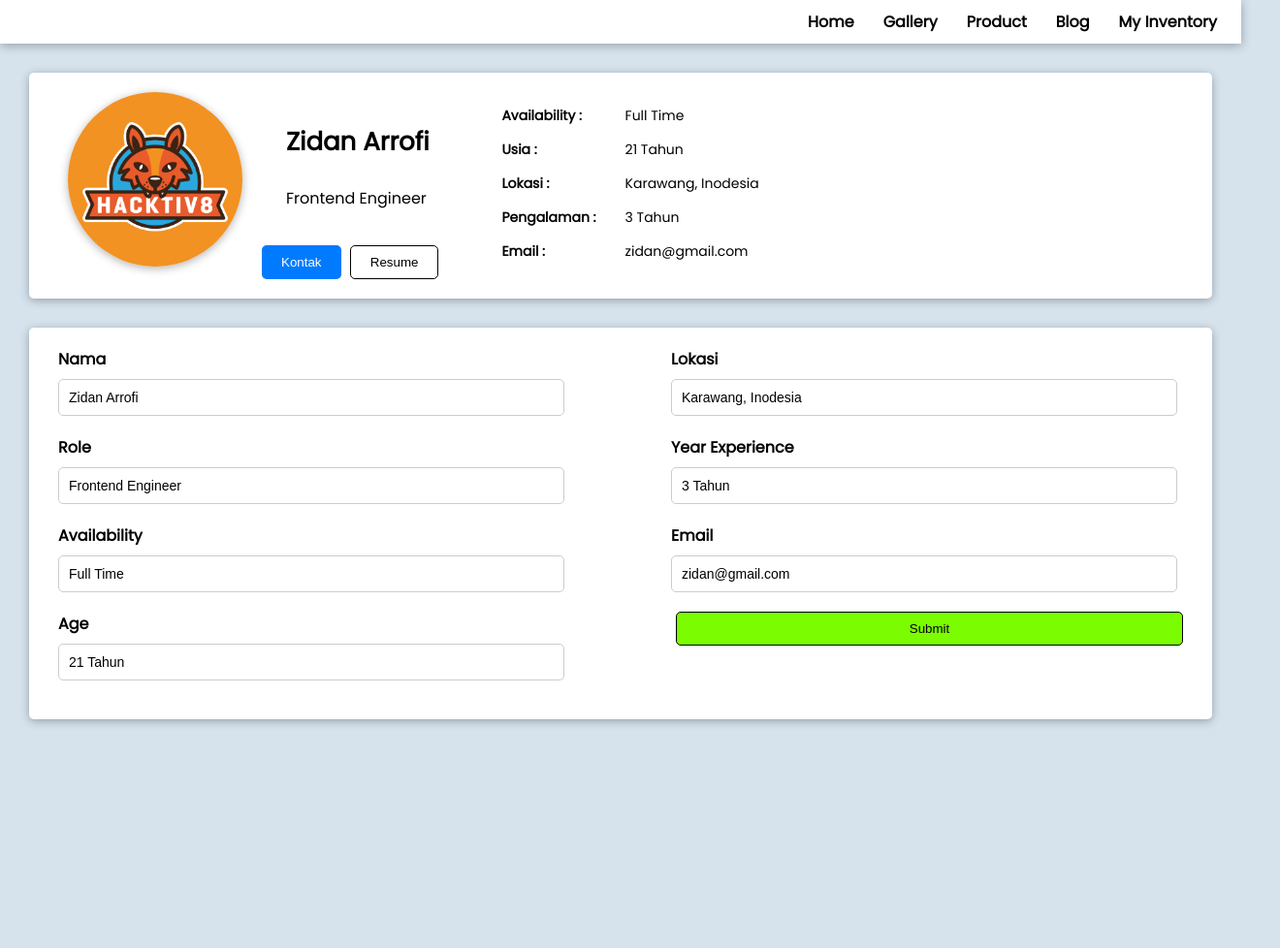
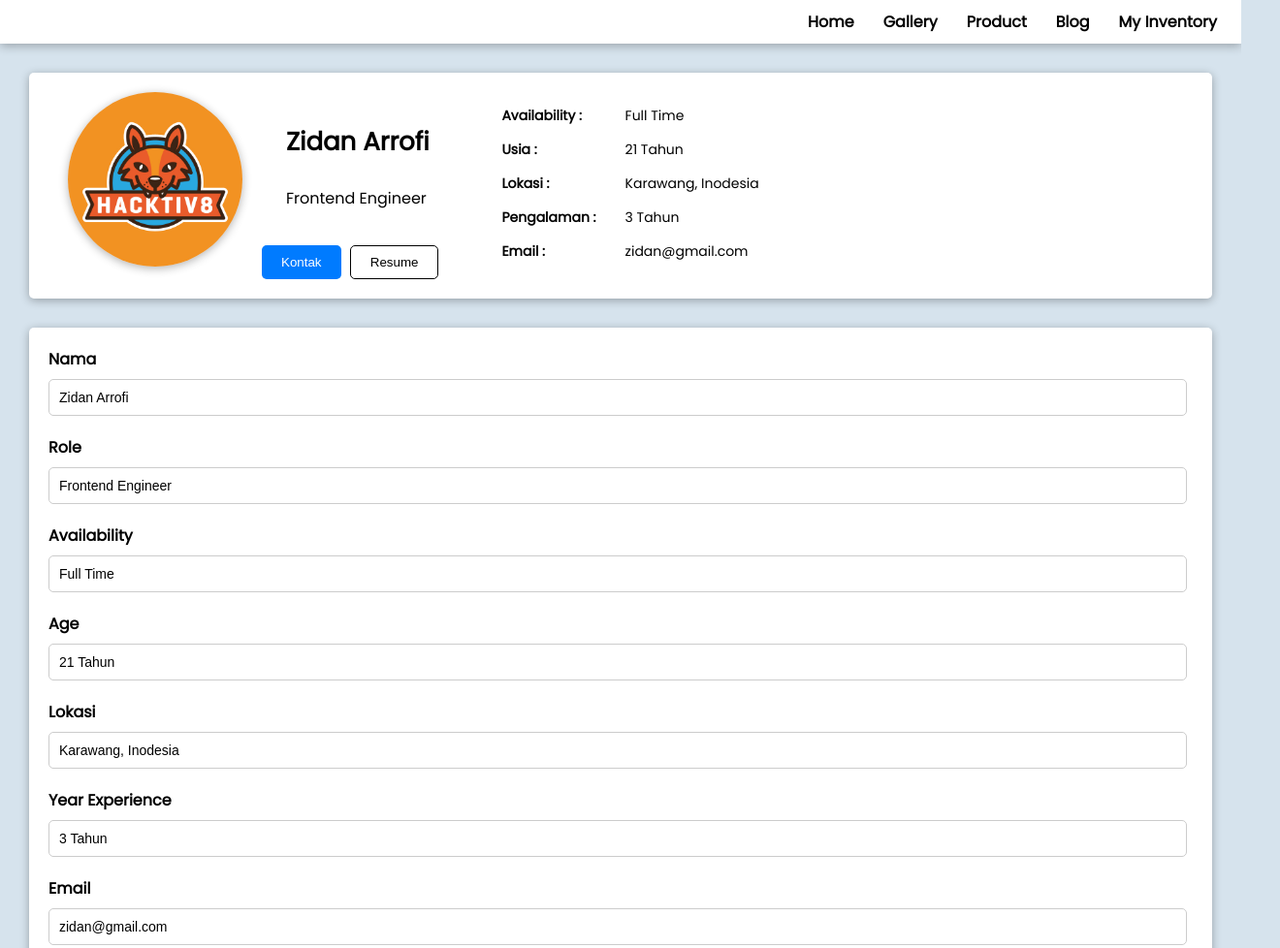
Before and after one commit to ZidanArrofi/zidanarrofi_tugas1-2, a plain HTML site: page Portofolio.html in a window 1280 px wide. Shown: the top 978 px of the page at 97% size, 1320 px wide, since content can reach past the window. Before the commit the page ends 800 px from the top, so only its background shows below. Drawn offline with nearby package versions, Linux system fonts and the light colour scheme.

Commit message:
Melakukan perubahan berdasarkan revisi ka naomi

```diff
--- a/Portofolio.css
+++ b/Portofolio.css
@@ -105,15 +105,13 @@ body {
  }
 
  .tombol3 {
-  margin-left: 5px;
   height: 35px;
   background-color: lawngreen;
   color: black;
   border: solid 1px;
   border-radius: 5px;
-  padding: 0 20px;
   cursor: pointer;
-  width: 523px;
+  width: 91vw;
   transition: background-color 0.3s ease;
 }
 
@@ -161,12 +159,12 @@ body {
  }
 
  .form-control {
-   width: 500px;
-   padding: 10px;
-   border: 1px solid #ccc;
-   border-radius: 5px;
-   font-size: 14px;
- }
+  width: 90vw;
+  padding: 10px;
+  border: 1px solid #ccc;
+  border-radius: 5px;
+  font-size: 14px;
+}
 
  .form-control:focus {
    outline: none;
--- a/Portofolio.html
+++ b/Portofolio.html
@@ -59,19 +59,22 @@
     <div class="card">
       <form id="form-name" onsubmit="handleSubmit(event)">
         <div class="form-row">
-          <div class="form-column">
+          <div class="col-lg-12">
             <div class="form-group">
               <label for="nama" class="form-label">Nama</label>
               <input name="name" class="form-control" id="input-name" />
             </div>
 
+            <div class="col-lg-12">
               <div class="form-group">
                 <label for="role" class="form-label">Role</label>
                 <input name="name" class="form-control" id="input-role" />
               </div>
 
               <div class="form-group">
-              <label for="availability" class="form-label">Availability</label>
+                <label for="availability" class="form-label"
+                  >Availability</label
+                >
                 <input name="name" class="form-control" id="input-avl" />
               </div>
 
@@ -79,16 +82,16 @@
                 <label for="age" class="form-label">Age</label>
                 <input name="name" class="form-control" id="input-age" />
               </div>
-          </div>
 
-          <div class="form-column2">
               <div class="form-group">
                 <label for="lokasi" class="form-label">Lokasi</label>
                 <input name="name" class="form-control" id="input-address" />
               </div>
 
               <div class="form-group">
-              <label for="experience" class="form-label">Year Experience</label>
+                <label for="experience" class="form-label"
+                  >Year Experience</label
+                >
                 <input name="name" class="form-control" id="input-experience" />
               </div>
 
@@ -96,9 +99,10 @@
                 <label for="email" class="form-label">Email</label>
                 <input name="name" class="form-control" id="input-email" />
               </div>
+            </div>
 
             <button
-              class="tombol3"
+              class="tombol3 "
               id="button-sumbit"
               type="submit"
               onclick="submitData()"
@@ -124,7 +128,8 @@
       document.getElementById("input-avl").value = textAvl.innerText;
       document.getElementById("input-age").value = textAge.innerText;
       document.getElementById("input-address").value = textAddress.innerText;
-      document.getElementById("input-experience").value = textExperience.innerText;
+      document.getElementById("input-experience").value =
+        textExperience.innerText;
       document.getElementById("input-email").value = textEmail.innerText;
 
       function handleSubmit(event) {
@@ -140,7 +145,8 @@
         document.getElementById("text-avl").innerText = inputAvl.value;
         document.getElementById("text-age").innerText = inputAge.value;
         document.getElementById("text-address").innerText = inputAddress.value;
-        document.getElementById("text-experience").innerText = inputExperience.value;
+        document.getElementById("text-experience").innerText =
+          inputExperience.value;
         document.getElementById("text-email").innerText = inputEmail.value;
 
         const formname = document.getElementById("form-name");
```
Also changed, not shown: index.html (+1 -1 lines). Lines whose indentation alone changed are shown as unchanged.
